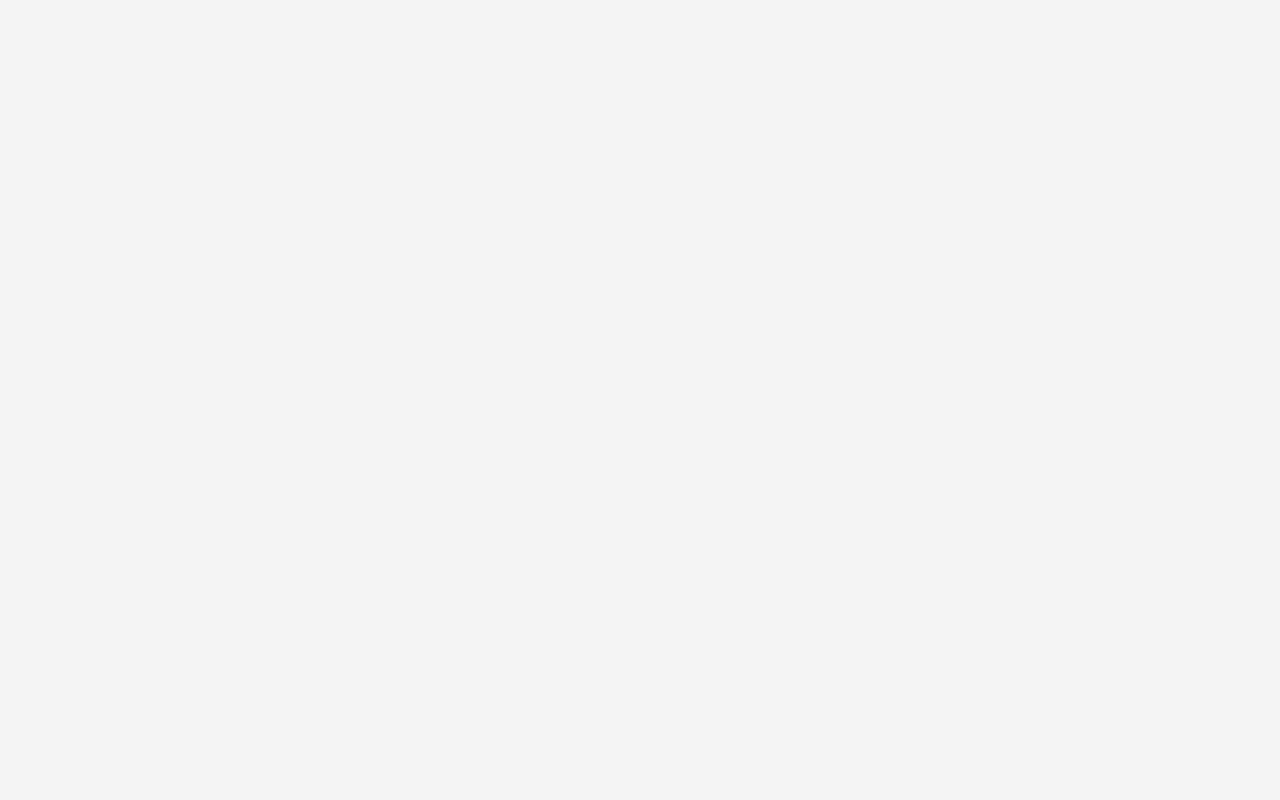
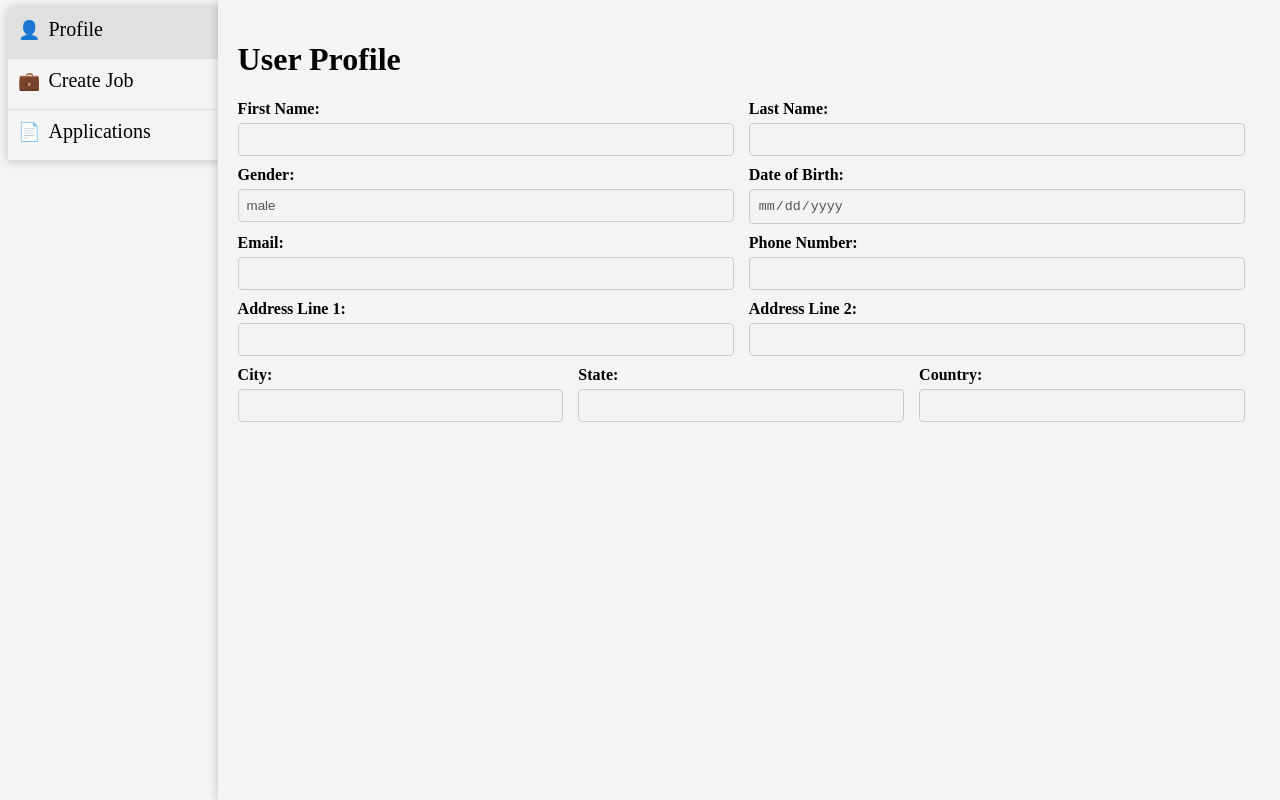
Before and after one commit to RigvedManoj/InstaHire, a React (Create React App) app in the folder Job-Board-Frontend/: page /view_applicant in a window 1280 px wide. Before the commit this address had no page. Built offline with nearby package versions, Linux system fonts and the light colour scheme; no server answers.

Commit message:
add view applicant

```diff
--- a/Job-Board-Frontend/src/App.js
+++ b/Job-Board-Frontend/src/App.js
@@ -9,6 +9,7 @@ import {ApplicantHome} from './View/Pages/Applicant/ApplicantHome';
 import {ApplicantApplications} from './View/Pages/Applicant/ApplicantApplications';
 import EmployerApplications from "./View/Pages/Employer/EmployerApplications";
 import {JobsList} from './View/Pages/Applicant/JobsList';
+import {ViewApplicant} from "./View/Pages/Employer/ViewApplicant";
 
 
 // App.js
@@ -26,6 +27,7 @@ const App = () => {
           <Route path="/applicant-applications" element={<ApplicantApplications/>}/>
           <Route path="/employer-applications" element={<EmployerApplications/>}/>
           <Route path="/applicant-jobs-list" element={<JobsList/>}/>
+          <Route path="/view_applicant" element={<ViewApplicant/>}/>
         </Routes>
       </BrowserRouter>
     );
--- a/Job-Board-Frontend/src/View/Pages/Employer/EmployerApplications.js
+++ b/Job-Board-Frontend/src/View/Pages/Employer/EmployerApplications.js
@@ -23,9 +23,8 @@ export const EmployerApplications = () => {
     const handleTabClick = (tab) => {
         setActiveTab(tab);
         if (tab === 'Profile'){ navigate("/employer-home")}
-        if (tab === 'Jobs List'){ navigate("/")}
+        if (tab === 'Create Job'){ navigate("/job-creation")}
     };
-
     const getSymbolForTab = (tab) => {
         switch (tab) {
             case 'Profile':
@@ -38,7 +37,11 @@ export const EmployerApplications = () => {
                 return '';
         }
     };
-
+    const handleRowClick = (username) => {
+        localStorage.setItem('applicant', username);
+        navigate("/view_applicant")
+        // You can perform additional actions here based on the clicked row
+    };
     useEffect(() => {
         // Function to fetch data from the backend
         const fetchData = async () => {
@@ -100,7 +103,7 @@ export const EmployerApplications = () => {
     return (
         <div>
             <div className="tab-list">
-                {['Profile', 'Jobs List', 'Applications'].map((tab) => (
+                {['Profile', 'Create Job', 'Applications'].map((tab) => (
                     <div
                         key={tab}
                         className={`tab-item ${tab === activeTab ? 'active' : ''}`}
@@ -125,7 +128,7 @@ export const EmployerApplications = () => {
                     </thead>
                     <tbody>
                     {applicationsData.map((application,index) => (
-                        <tr key={application.id}>
+                        <tr key={application.id} onClick={() => handleRowClick(application.applicant_username)}>
                             <td>{application.application_id}</td>
                             <td>{application.job_id}</td>
                             <td>{jobsData[index] && jobsData[index].title}</td>
--- a/Job-Board-Frontend/src/View/Pages/Employer/JobCreation.js
+++ b/Job-Board-Frontend/src/View/Pages/Employer/JobCreation.js
@@ -19,7 +19,7 @@ export const JobCreation = () => {
     const handleTabClick = (tab) => {
         setActiveTab(tab);
         if (tab === 'Profile'){ navigate("/employer-home")}
-        if (tab === 'Applications'){ navigate("/")}
+        if (tab === 'Applications'){ navigate("/employer-applications")}
 
     };
     const getSymbolForTab = (tab) => {
--- /dev/null
+++ b/Job-Board-Frontend/src/View/Pages/Employer/ViewApplicant.js
@@ -0,0 +1,233 @@
+import React, { useEffect, useState } from 'react';
+import axios from 'axios';
+import {useNavigate} from "react-router-dom";
+
+export const ViewApplicant = () => {
+    const navigate = useNavigate();
+    const applicant = localStorage.getItem("applicant")
+    const [formData, setFormData] = useState({
+        username: applicant,
+        first_name: '',
+        last_name: '',
+        gender: 'male',
+        dob: '',
+        email: '',
+        phone_number: '',
+        address_line1: '',
+        address_line2: '',
+        city: '',
+        state: '',
+        country: '',
+        resume: null,
+    });
+    const [resumeLink, setResumeLink] = useState('');
+
+    const [activeTab, setActiveTab] = useState('Profile');
+    const handleTabClick = (tab) => {
+        if (tab === 'Profile'){ navigate("/employer-home")}
+        if (tab === 'Create Job'){ navigate("/job-creation")}
+        if (tab === 'Applications'){ navigate("/employer-applications")}
+    };
+
+    const getSymbolForTab = (tab) => {
+        switch (tab) {
+            case 'Profile':
+                return '👤';
+            case 'Create Job':
+                return '💼';
+            case 'Applications':
+                return '📄';
+            default:
+                return '';
+        }
+    };
+
+    useEffect(() => {
+        // Function to fetch data from the backend
+        const fetchData = async () => {
+            try {
+                const resp = await axios.get(
+                    'http://localhost:8000/applicant/',
+                    {
+                        headers: {
+                            'Content-Type': 'multipart/form-data'
+                        },
+                        params: {
+                            'username': applicant
+                        }
+                    }
+                );
+
+                if(resp.data.length !== 0){
+                    // Append each field individually
+                    Object.keys(formData).forEach((key) => {
+                        if(key !== 'resume'){
+                            formData[key] = resp.data[0][key];
+                        }
+                    });
+                    setResumeLink("http://localhost:8000/" + resp.data[0].resume);
+                }
+
+            } catch (error) {
+                console.log(error);
+                if(error.response.status === 403 || error.response.status === 401){
+                    navigate('/')
+                }
+                else{
+                    alert('Oops! Something went wrong. Please try again later.');
+                }
+            }
+        };
+
+        // Call the fetchData function
+        fetchData();
+    }, []);
+
+    return (
+        <div>
+            <div className="tab-list">
+                {['Profile', 'Create Job', 'Applications'].map((tab) => (
+                    <div
+                        key={tab}
+                        className={`tab-item ${tab === activeTab ? 'active' : ''}`}
+                        onClick={() => handleTabClick(tab)}
+                    >
+                        <span className="tab-symbol">{getSymbolForTab(tab)}</span>
+                        {tab}
+                    </div>
+                ))}
+            </div>
+            <div className="profile-container">
+                <h1>User Profile</h1>
+                <form>
+                    <div className="row">
+                        {/* Form Group (first name) */}
+                        <div className="col-2">
+                            <label htmlFor="firstName">First Name:</label>
+                            <input
+                                className="form-control"
+                                id="firstName"
+                                type="text"
+                                name="first_name"
+                                value={formData.first_name}
+                                disabled
+                                required
+                            />
+                        </div>
+                        {/* Form Group (last name) */}
+                        <div className="col-2">
+                            <label htmlFor="lastName">Last Name:</label>
+                            <input
+                                className="form-control"
+                                id="lastName"
+                                type="text"
+                                name="last_name"
+                                value={formData.last_name}
+                                disabled
+                                required
+                            />
+                        </div>
+                    </div>
+                    <div className="row">
+                        <div className="col-2">
+                            <label htmlFor="lastName">Gender:</label>
+                            <input
+                                className="form-control"
+                                id="gender"
+                                type="text"
+                                name="gender"
+                                value={formData.gender}
+                                disabled
+                                required
+                            />
+                        </div>
+                        <div className="col-2">
+                            <label htmlFor="dob">Date of Birth:</label>
+                            <input
+                                className="form-control"
+                                type="date"
+                                id="dob"
+                                name="dob"
+                                value={formData.dob}
+                                disabled
+                                required />
+                        </div>
+                    </div>
+
+                    <div className="row">
+                        <div className="col-2">
+                            <label htmlFor="email">Email:</label>
+                            <input className="form-control" type="email" id="email" name="email"
+                                   value={formData.email}
+                                   disabled
+                                   required />
+                        </div>
+
+                        <div className="col-2">
+                            <label htmlFor="phone">Phone Number:</label>
+                            <input className="form-control" type="tel" id="phone" name="phone_number" pattern="[0-9]{3}[0-9]{3}[0-9]{4}"
+                                   value={formData.phone_number}
+                                   disabled
+                                   required />
+                        </div>
+
+                    </div>
+
+                    <div className="row">
+                        <div className="col-2">
+                            <label htmlFor="address_line1">Address Line 1:</label>
+                            <input className="form-control" type="text" id="address_line1" name="address_line1"
+                                   value={formData.address_line1}
+                                   disabled
+                                   required></input>
+                        </div>
+                        <div className="col-2">
+                            <label htmlFor="address_line2">Address Line 2:</label>
+                            <input className="form-control" type="text" id="address_line2" name="address_line2"
+                                   value={formData.address_line2}
+                                   disabled
+                            ></input>
+                        </div>
+                    </div>
+                    <div className="row">
+                        <div className="col-3">
+                            <label htmlFor="city">City:</label>
+                            <input className="form-control" type="text" id="city" name="city"
+                                   value={formData.city}
+                                   disabled
+                                   required></input>
+                        </div>
+                        <div className="col-3">
+                            <label htmlFor="state">State:</label>
+                            <input className="form-control" type="text" id="state" name="state"
+                                   value={formData.state}
+                                   disabled
+                                   required
+                            ></input>
+                        </div>
+                        <div className="col-3">
+                            <label htmlFor="country">Country:</label>
+                            <input className="form-control" type="text" id="country" name="country"
+                                   value={formData.country}
+                                   disabled
+                                   required
+                            ></input>
+                        </div>
+                    </div>
+                    {resumeLink?(
+                        <div>
+                            <div>
+                                <a href={resumeLink} target="_blank" rel="noopener noreferrer">
+                                    View last Uploaded Resume
+                                </a>
+                            </div>
+                        </div>
+
+                    ):<div/>}
+                </form>
+
+            </div>
+        </div>
+
+    );
+};
```
Also changed, not shown: 1 other file (tests, documents, lock files or other folders).
